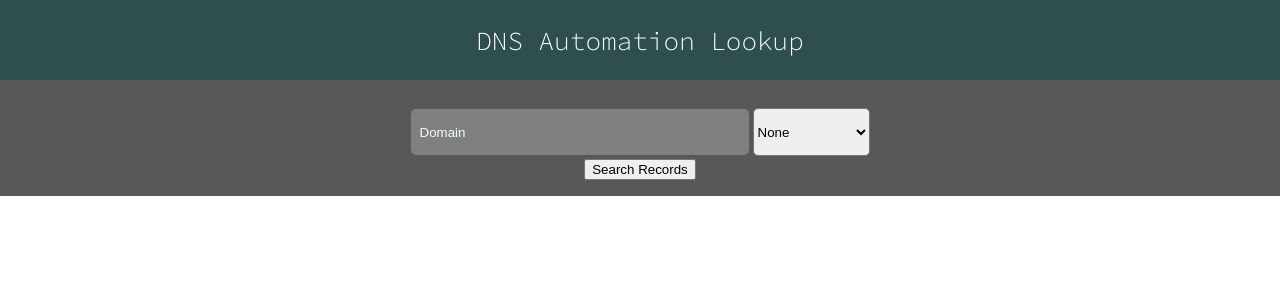
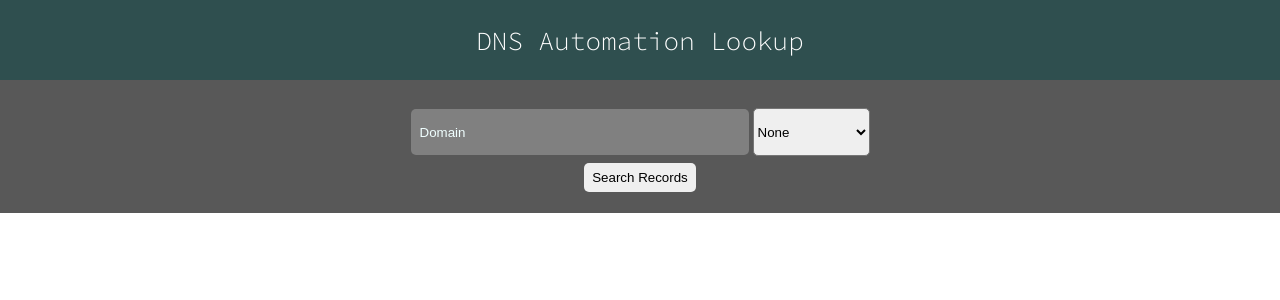
Before and after one commit to austinxduong/DNS-automation-lookup-tool, a React (Create React App) app: page / in a window 1280 px wide. Shown: the top 300 px of the page. Built offline with nearby package versions, Linux system fonts and the light colour scheme.

Commit message:
refine button

```diff
--- a/src/App.css
+++ b/src/App.css
@@ -20,6 +20,19 @@ div.search {
   color: azure;
 }
 
+button {
+  margin: 5px;
+  height: 1.8rem;
+  width: 7rem;
+  border: none;
+  border-radius: 5px;
+}
+
+button:hover {
+  background-color: rgb(205, 232, 254);
+  border-color: rgb(234, 234, 240);
+}
+
 
 
 
--- a/src/components/DomainInput.css
+++ b/src/components/DomainInput.css
@@ -10,6 +10,7 @@ input {
   border-radius: 2px;
 }
 
+
 #records-input {
   margin: 2px;
   height: 28px;;
@@ -19,7 +20,9 @@ input {
   color: #ffffff;
 }
 
-
+#records-input:hover {
+  background-color: rgb(156, 193, 206);
+}
 
 select {
     height: 3rem;
```
